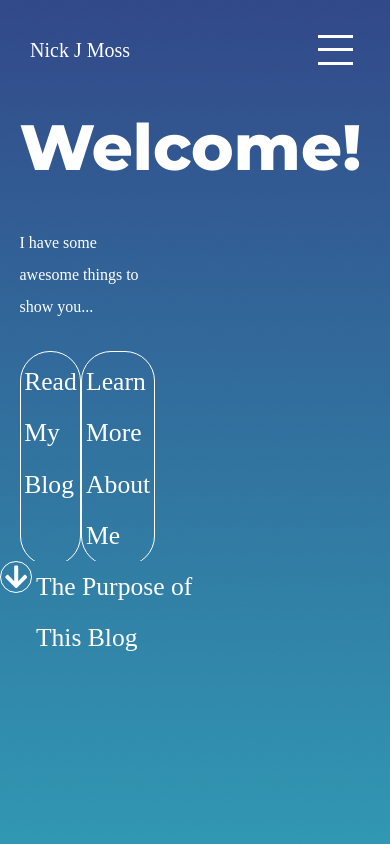
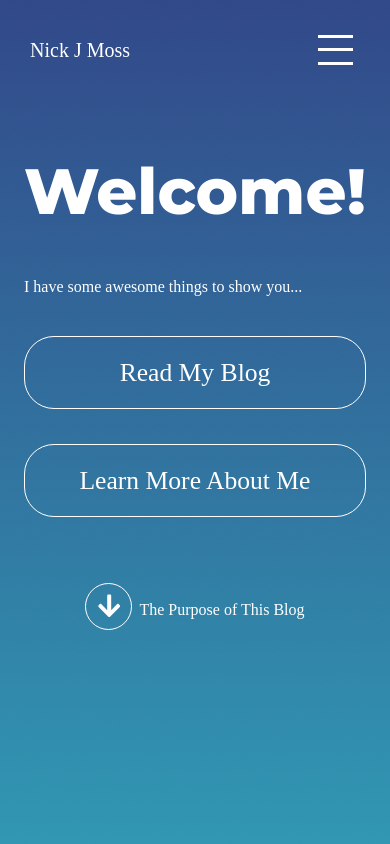
Before and after one commit to nickjmoss/my_blog, a website: page index.html in a window 390 px wide. Shown: the top 844 px of the page. Drawn offline with Linux system fonts and the light colour scheme; a web font is replaced by a local one.

Commit message:
mobile updates

```diff
--- a/index.html
+++ b/index.html
@@ -48,7 +48,7 @@
         </div>
         <div class="more-info-container">
             <div class="more-info">
-                <a href="#"><div class="arrow-container"><i class="fas fa-arrow-down arrow"></i></div></a> <span>The Purpose of This Blog</span>
+                <a href="#"><div class="arrow-container"><i class="fas fa-arrow-down arrow"></i></div><div><span>The Purpose of This Blog</span></div></a>
             </div>
         </div>
     </header>
@@ -101,7 +101,7 @@
             <div>
                 <h1 style="border-bottom: 1px black solid">Recent Blog Posts</h1>
                 <div class="home-grid">
-                    <div class="grid-item">
+                    <div id="grid-item-1" class="grid-item">
                         <h2><a href="#" class="links">Blog Post</a></h2>
                         <p>
                             Lorem ipsum Lorem ipsum
@@ -109,7 +109,7 @@
                             Lorem ipsum Lorem ipsum
                         </p>
                     </div>
-                    <div class="grid-item">
+                    <div id="grid-item-2" class="grid-item">
                         <h2><a href="#" class="links">Blog Post</a></h2>
                         <p>
                             Lorem ipsum Lorem ipsum
@@ -117,7 +117,7 @@
                             Lorem ipsum Lorem ipsum
                         </p>
                     </div>
-                    <div class="grid-item">
+                    <div id="grid-item-3" class="grid-item">
                         <h2><a href="#" class="links">Blog Post</a></h2>
                         <p>
                             Lorem ipsum Lorem ipsum
@@ -125,7 +125,7 @@
                             Lorem ipsum Lorem ipsum
                         </p>
                     </div>
-                    <div class="grid-item">
+                    <div id="grid-item-4" class="grid-item">
                         <h2><a href="#" class="links">Blog Post</a></h2>
                         <p>
                             Lorem ipsum Lorem ipsum
@@ -133,7 +133,7 @@
                             Lorem ipsum Lorem ipsum
                         </p>
                     </div>
-                    <div class="grid-item">
+                    <div id="grid-item-5" class="grid-item">
                         <h2><a href="#" class="links">Blog Post</a></h2>
                         <p>
                             Lorem ipsum Lorem ipsum
@@ -141,7 +141,7 @@
                             Lorem ipsum Lorem ipsum
                         </p>
                     </div>
-                    <div class="grid-item">
+                    <div id="grid-item-6" class="grid-item">
                         <h2><a href="#" class="links">Blog Post</a></h2>
                         <p>
                             Lorem ipsum Lorem ipsum
--- a/style.css
+++ b/style.css
@@ -28,11 +28,11 @@ a{
 }
 
 h1 {
-    font-size: 1.75em;
+    font-size: 1.9rem;
 }
 
 h2 {
-    font-size: 1.6em;
+    font-size: 1.7em;
 }
 
 h3 {
@@ -114,12 +114,13 @@ footer {
 .landing-container {
     max-width: 1000px;
     margin: 0 auto;
-    overflow: auto;
+    /* overflow: auto; */
     background-color: transparent;
     display: flex;
     align-items: center;
     height: 50%;
     padding: 5%;
+    overflow: hidden;
 }
 
 .landing-intro{
@@ -128,7 +129,6 @@ footer {
     display: flex;
     justify-content: center;
     flex-direction: column;
-    width: 35%;
 }
 
 .landing-intro h1 {
@@ -156,6 +156,7 @@ footer {
     border-radius: 30px;
     padding: 3%;
     transition: all 0.3s;
+    display: block;
 }
 
 .landing-button:hover {
@@ -171,12 +172,18 @@ footer {
     color: white;
     margin: 0 auto;
     justify-content: space-between;
+    padding: 5%;
 }
 
 .more-info {
     display: flex;
     flex-direction: row;
-    width: 50%;
+    width: 100%;
+    max-width: 1000px;
+}
+
+.more-info span {
+    color: white;
 }
 
 .arrow {
@@ -198,7 +205,12 @@ footer {
 }
 
 .more-info a{
-    margin: 0 2% 0 0;
+    /* margin: 0 2% 0 0; */
+    display: flex;
+    flex-direction: row;
+    width: 100%;
+    /* justify-content: center; */
+    align-items: center;
 }
 
 .arrow-container:hover .arrow{
@@ -363,6 +375,7 @@ cursor: pointer;
 .footer-social {
     justify-content: space-between;
     display: flex;
+    padding: 5% 0;
 }
 
 .sitemap {
@@ -516,6 +529,16 @@ svg {
     .logo {
         padding-left: 30px;
     }
+    .landing-button-container {
+        flex-direction: column;
+        text-align: center;
+        justify-content: space-between;
+        margin: 0;
+    }
+
+    .landing-button {
+        margin: 5% 0;
+    }
 }
 
 /* Tablet Styling */
@@ -532,6 +555,7 @@ svg {
         display: flex;
         flex-direction: column;
         justify-content: center;
+        padding: 5%;
     }
 
     .home-grid {
@@ -539,6 +563,10 @@ svg {
         flex-direction: column;
         justify-content: center;
         align-items: center;
+    }
+
+    #grid-item-4, #grid-item-5, #grid-item-6 {
+        display: none;
     }
 
     .menu-item-container {
@@ -595,8 +623,37 @@ svg {
         overflow: hidden;
     }
 
+    .landing-container {
+        justify-content: center;
+    }
+
+    .more-info-container {
+        justify-content: center;
+    }
+    .landing-button-container {
+        justify-content: center;
+    }
+
+    .more-info {
+        justify-content: center;
+    }
+
+    .more-info  span {
+        font-size: 1.0rem;
+        color: white;
+    }
+
+    .more-info a {
+        justify-content: center;
+    }
+
+    .arrow-container {
+        width: 45px;
+        height: 45px;
+    }
+
     .footer-menu {
-        margin: auto auto 2em auto;
+        margin: auto auto 15% auto;
     }
 
     .footer-menu > p {
```
